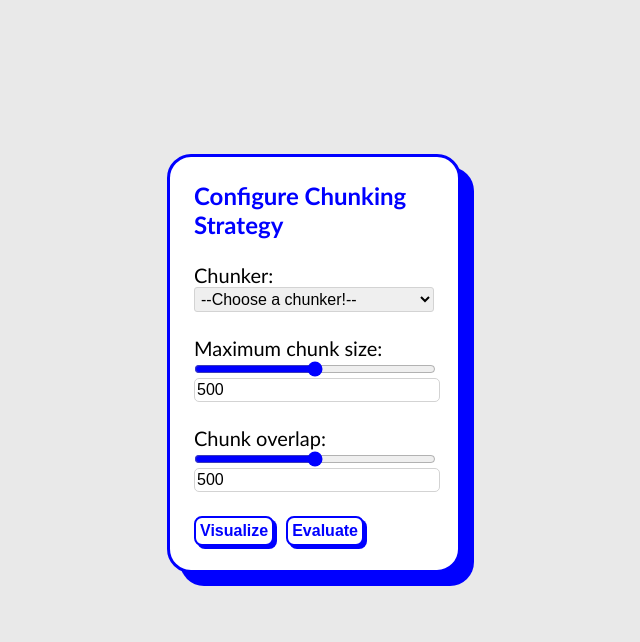
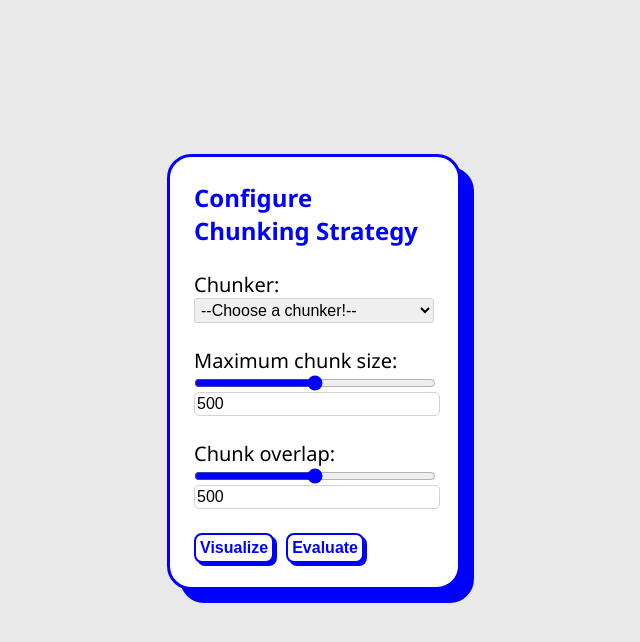
Before and after one commit to Chunkwise/chunkwise_local, a React (Vite) app in the folder client/: page / in a window 1280 px wide. Shown: the top 642 px of the page, without its empty margins (326-966 px from the left). Built offline with nearby package versions, Linux system fonts and the light colour scheme.

Commit message:
Updated font

```diff
--- a/client/src/index.css
+++ b/client/src/index.css
@@ -5,7 +5,7 @@
 }
 
 body {
-  font-family: "Gill Sans", "Gill Sans MT", Calibri, "Trebuchet MS", sans-serif;
+  font-family: "Segoe UI", Tahoma, Geneva, Verdana, sans-serif;
   background-color: rgb(233, 233, 233);
 }
 
```
